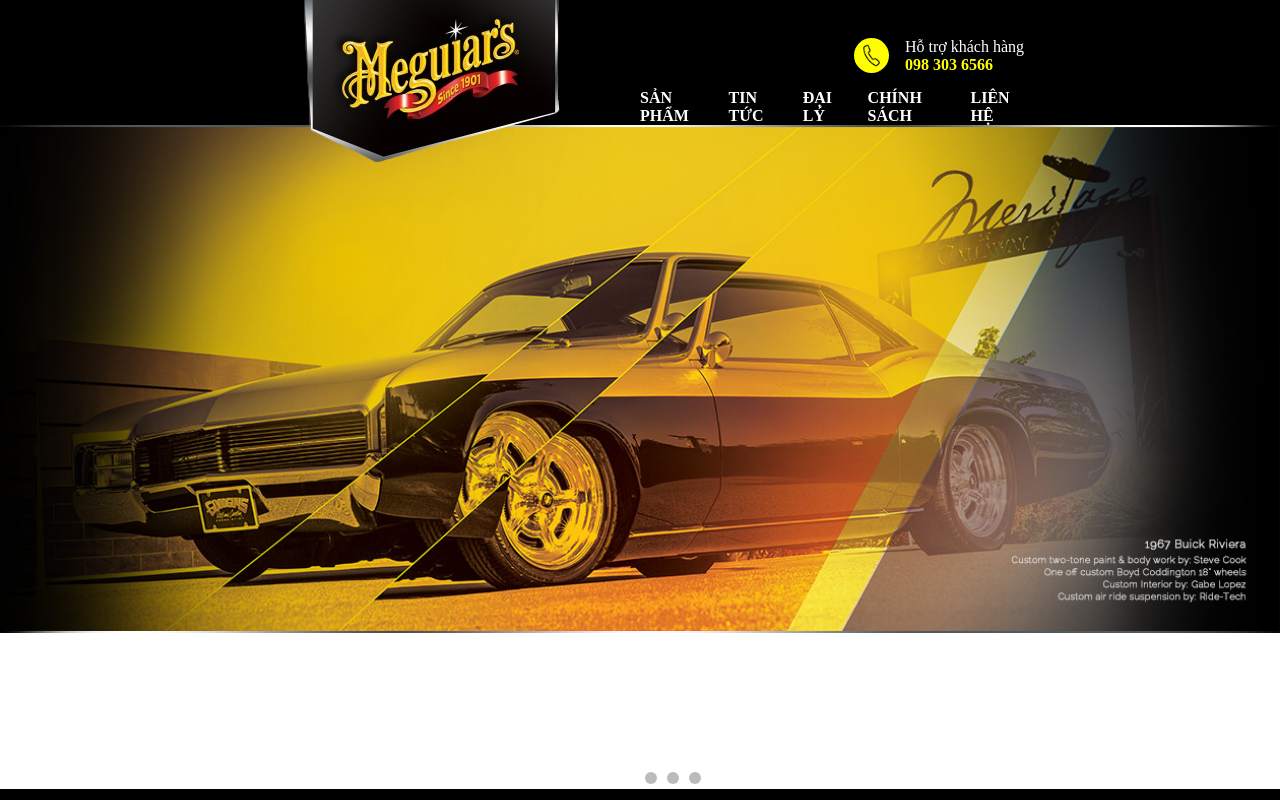
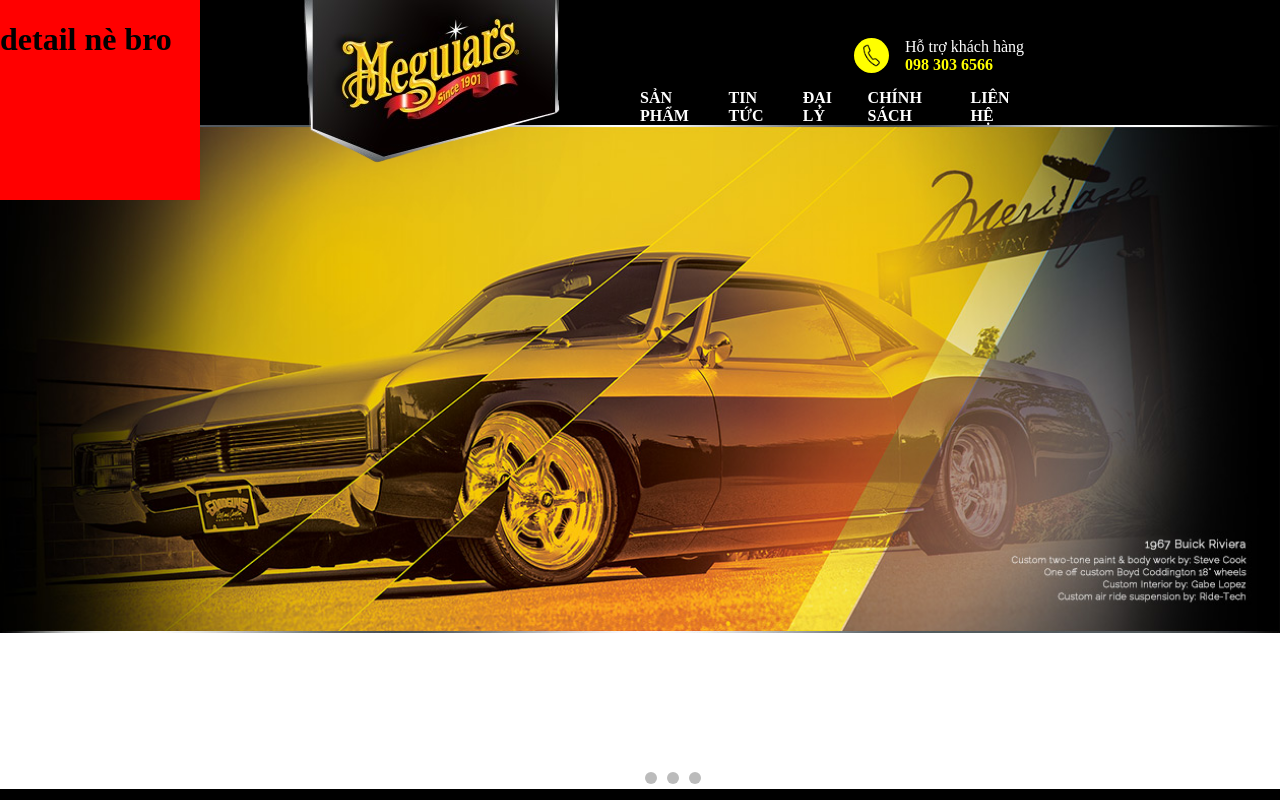
Before and after one commit to TinmaLai/autoSpa, a Vue app: page /product-detail in a window 1280 px wide. Shown: the top 800 px of the page. Built offline with nearby package versions, Linux system fonts and the light colour scheme; what vue-final-modal would draw is missing.

Commit message:
them router vue

```diff
--- a/package.json
+++ b/package.json
@@ -10,11 +10,12 @@
   },
   "dependencies": {
     "vue": "^3.4.37",
-    "vue-final-modal": "^4.5.5"
+    "vue-final-modal": "^4.5.5",
+    "vue-router": "^4.4.5"
   },
   "devDependencies": {
     "@vitejs/plugin-vue": "^5.1.2",
     "sass-embedded": "^1.78.0",
-    "vite": "^5.4.6"
+    "vite": "^5.4.8"
   }
 }
--- a/src/App.vue
+++ b/src/App.vue
@@ -2,6 +2,8 @@
 import TopNav from '@/components/TopNav.vue';
 import Carousel from '@/components/Carousel.vue';
 import MainStore from '@/components/mainStore/MainStore.vue';
+import ProductDetail from '@/components/details/ProductDetail.vue';
+
 </script>
 
 <template>
@@ -9,6 +11,8 @@ import MainStore from '@/components/mainStore/MainStore.vue';
     <TopNav/>
     <Carousel/>
     <MainStore/>
+    <router-view></router-view>
+    <!-- <ProductDetail/> -->
   </div>
 </template>
 
--- /dev/null
+++ b/src/components/details/ProductDetail.vue
@@ -0,0 +1,20 @@
+<template>
+    <div class="block123">
+        <h1>detail nè bro</h1>
+    </div>
+</template>
+<script>
+export default {
+    name: 'ProductDetail'
+}
+
+</script>
+<style>
+    .block123{
+        height: 200px;
+        width: 200px;
+        background-color: red;
+        z-index: 2000;
+        position: absolute;
+    }
+</style>
--- a/src/components/mainStore/FavoriteList.vue
+++ b/src/components/mainStore/FavoriteList.vue
@@ -9,7 +9,7 @@
             </div>
         </div>
         <div class="slide-list">
-            <div class="slide-item" v-for="(item, index) in items" :key="index">
+            <div @click="goToDetail" class="slide-item" v-for="(item, index) in items" :key="index">
                 <div class="name-item">
                     {{ item.name }}
                 </div>
@@ -27,9 +27,12 @@
     </div>
 </template>
 <script>
+import { useRouter } from 'vue-router';
+
 export default {
     name:'FavoriteList',
     setup(props) {
+        const router = useRouter();
         var items = [
             {
                 name: "ALL WHEEL BRIGHTENER",
@@ -89,8 +92,12 @@ export default {
             },
 
         ];
+        function goToDetail(){
+            router.push({ name: 'product-detail' });
+        }
         return {
-            items
+            items,
+            goToDetail
         };
     }
 };
--- a/src/main.js
+++ b/src/main.js
@@ -2,9 +2,11 @@ import { createApp } from 'vue';
 import './style.css'
 import App from './App.vue';
 import { VueFinalModal } from 'vue-final-modal';
+import router from './router.js';
 
 
 const app = createApp(App);
 // Đăng ký Vue Final Modal
+app.use(router);
 app.use(VueFinalModal);
 app.mount('#app');
--- /dev/null
+++ b/src/router.js
@@ -0,0 +1,18 @@
+// src/router.js
+import { createRouter, createWebHistory } from 'vue-router';
+import ProductDetail from './components/details/ProductDetail.vue';
+
+const routes = [
+  {
+    path: '/product-detail',
+    name: 'product-detail',
+    component: ProductDetail,
+  },
+];
+
+const router = createRouter({
+  history: createWebHistory(),
+  routes,
+});
+
+export default router;
```
Also changed, not shown: 1 other file (tests, documents, lock files or other folders).
